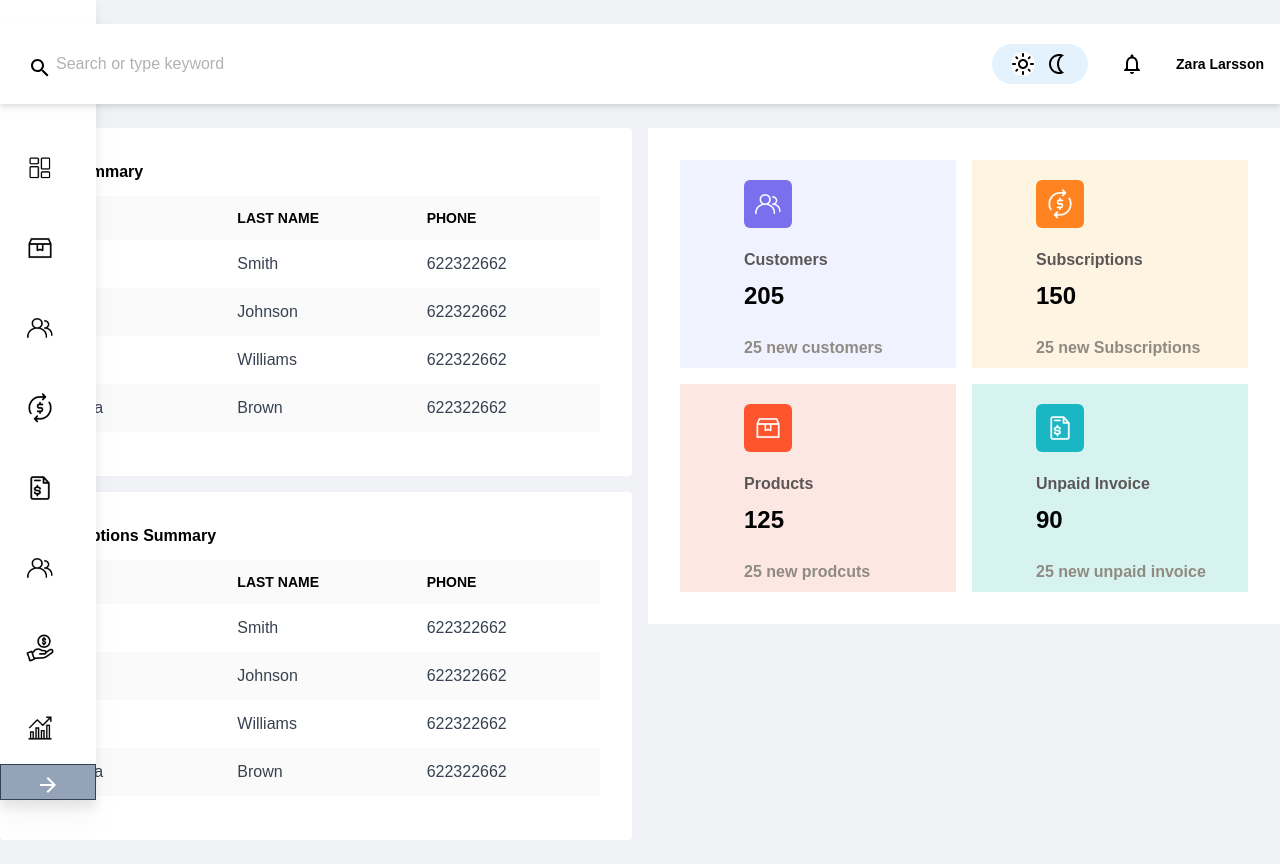
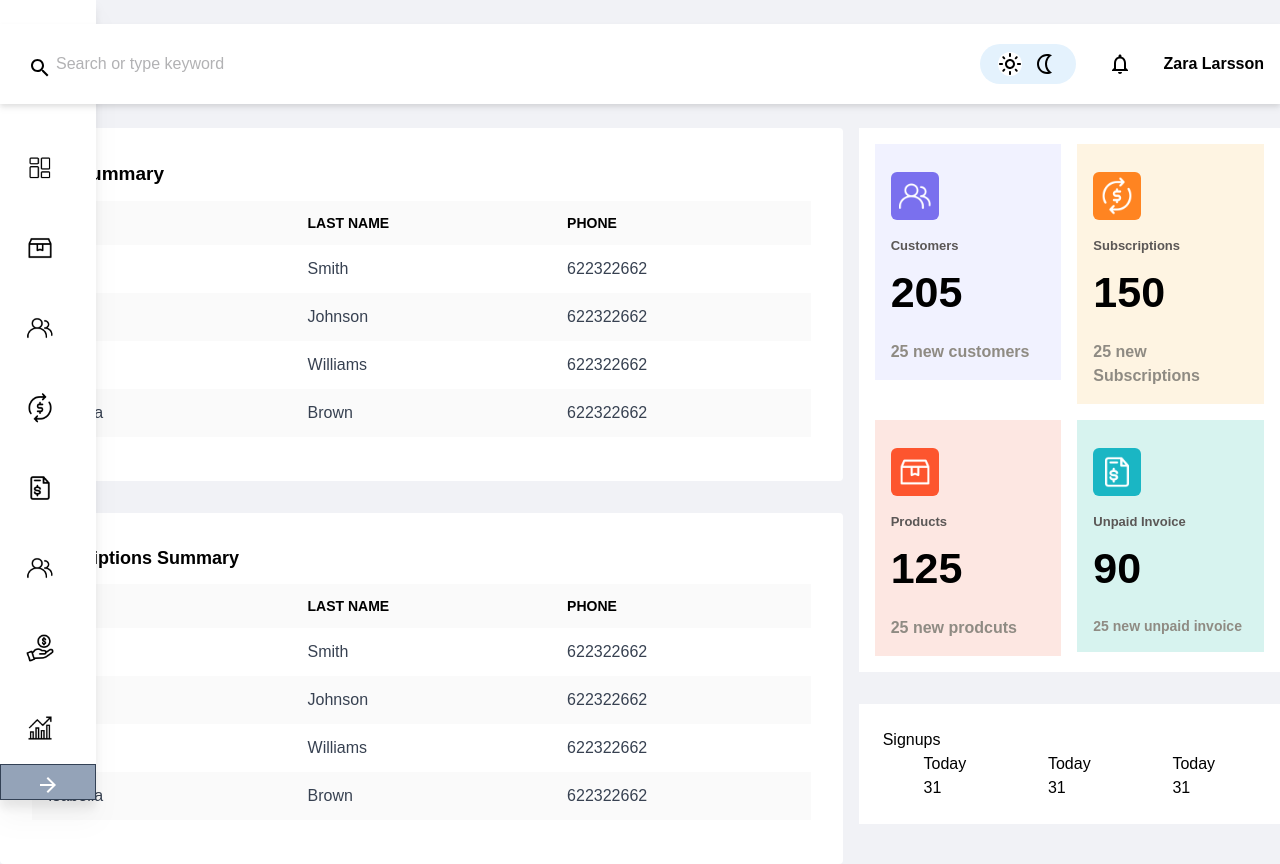
Before and after one commit to susantp/thamelui, a Next.js app: page / in a window 1280 px wide. Before the commit the page ends 840 px from the top, so only its background shows below. Built offline with nearby package versions, Linux system fonts and the light colour scheme.

Commit message:
design in progress

```diff
--- /dev/null
+++ b/components/dashboard/PlanSummary.jsx
@@ -0,0 +1,62 @@
+import React from "react";
+
+export default function PlanList() {
+  return (
+    <div className="p-8 overflow-hidden rounded bg-white border-gray-200 ">
+      <h6 className="text-[19px] font-bold">Plan Summary</h6>
+      <table class="min-w-full bg-white my-3">
+        <thead className=" bg-[#FAFAFA] text-black">
+          <tr>
+            <th class="w-1/3 text-left text-[13px] py-3 px-4 uppercase font-semibold text-sm">
+              Name
+            </th>
+            <th class="w-1/3 text-left text-[13px] py-3 px-4 uppercase font-semibold text-sm">
+              Last name
+            </th>
+            <th class="text-left text-[13px]  py-3 px-4 uppercase font-semibold text-sm">
+              Phone
+            </th>
+          </tr>
+        </thead>
+        <tbody class="text-gray-700 ">
+          <tr>
+            <td class="w-1/3 text-left  py-3 px-4">Lian</td>
+            <td class="w-1/3 text-left py-3 px-4">Smith</td>
+            <td class="text-left text-[16px]  py-3 px-4">
+              <a class="hover:text-blue-500" href="tel:622322662">
+                622322662
+              </a>
+            </td>
+          </tr>
+          <tr className=" bg-[#FAFAFA]">
+            <td class="w-1/3 text-left py-3 px-4">Emma</td>
+            <td class="w-1/3 text-left py-3 px-4">Johnson</td>
+            <td class="text-left py-3 px-4">
+              <a class="hover:text-blue-500" href="tel:622322662">
+                622322662
+              </a>
+            </td>
+          </tr>
+          <tr>
+            <td class="w-1/3 text-left py-3 px-4">Oliver</td>
+            <td class="w-1/3 text-left py-3 px-4">Williams</td>
+            <td class="text-left py-3 px-4">
+              <a class="hover:text-blue-500" href="tel:622322662">
+                622322662
+              </a>
+            </td>
+          </tr>
+          <tr className=" bg-[#FAFAFA]">
+            <td class="w-1/3 text-left py-3 px-4">Isabella</td>
+            <td class="w-1/3 text-left py-3 px-4">Brown</td>
+            <td class="text-left py-3 px-4">
+              <a class="hover:text-blue-500" href="tel:622322662">
+                622322662
+              </a>
+            </td>
+          </tr>
+        </tbody>
+      </table>
+    </div>
+  );
+}
--- /dev/null
+++ b/components/dashboard/SignupStatics.jsx
@@ -0,0 +1,23 @@
+import React from "react";
+
+export default function SignupStatics() {
+  return (
+    <div className="bg-white w-full p-6">
+      <p>Signups</p>
+      <div className="flex flex-row justify-around">
+        <div>
+          <p>Today</p>
+          <span>31</span>
+        </div>
+        <div>
+          <p>Today</p>
+          <span>31</span>
+        </div>
+        <div>
+          <p>Today</p>
+          <span>31</span>
+        </div>
+      </div>
+    </div>
+  );
+}
--- /dev/null
+++ b/components/dashboard/Statistic.jsx
@@ -0,0 +1,65 @@
+import React from "react";
+
+export default function Statistic() {
+  return (
+    <div className="bg-white p-4 ">
+      <div className="flex gap-4">
+        <div className="basis-1/2 ">
+          <div className="bg-[#f1f2ff] text-left  p-4">
+            <div className="bg-[#7a70ee]  my-3 w-12 rounded-md p-1 ">
+              <img src="/wcustomers.png" />
+            </div>
+            <p className="py-1 font-bold text-[13px] text-[#5b5756]">
+              Customers
+            </p>
+            <p className="text-[43px] font-bold">205</p>
+            <p className="pt-4 font-bold text-[#8f8b83]">25 new customers </p>
+          </div>
+        </div>
+        <div className="basis-1/2">
+          <div className="bg-[#fef4e2]  text-left p-4">
+            <div className="bg-[#ff8421]  my-3 w-12 rounded-md p-1 ">
+              <img src="/wsubscriptions.png" />
+            </div>
+            <p className="py-1 font-bold text-[13px] text-[#5b5756]">
+              Subscriptions
+            </p>
+            <p className="text-[43px] font-bold">150</p>
+            <p className="pt-4 font-bold text-[#8f8b83]">
+              25 new Subscriptions
+            </p>
+          </div>
+        </div>
+      </div>
+
+      <div className="flex gap-4 mt-4">
+        <div className="basis-1/2">
+          <div className="bg-[#fde7e2]  text-left p-4">
+            <div className="bg-[#fd552e] my-3 w-12 rounded-md p-1 ">
+              <img src="/wproducts.png" />
+            </div>
+            <p className="py-1 font-bold text-[13px] text-[#5b5756]">
+              Products
+            </p>
+            <p className="text-[43px] font-bold">125</p>
+            <p className="pt-4 font-bold text-[#8f8b83]">25 new prodcuts</p>
+          </div>
+        </div>
+        <div className="basis-1/2">
+          <div className="bg-[#d7f3ef]  text-left  p-4">
+            <div className="bg-[#1ab6c4]  my-3 w-12 rounded-md p-1 ">
+              <img src="/winvoice.png" />
+            </div>
+            <p className="py-1 font-bold text-[13px] text-[#5b5756] ">
+              Unpaid Invoice
+            </p>
+            <p className="text-[43px] font-bold">90</p>
+            <p className="pt-4 font-bold text-sm text-[#8f8b83] ">
+              25 new unpaid invoice
+            </p>
+          </div>
+        </div>
+      </div>
+    </div>
+  );
+}
--- a/components/dashboard/SubscriptionList.jsx
+++ /dev/null
@@ -1,62 +0,0 @@
-import React from 'react'
-
-export default function SubscriptionList() {
-  return (
-    <div className="p-8 overflow-hidden rounded bg-white border-gray-200 ">
-    <h6 className="text-[16px] font-bold">Subscriptions Summary</h6>
-    <table class="min-w-full bg-white my-3">
-      <thead className=" bg-[#FAFAFA] text-black">
-        <tr>
-          <th class="w-1/3 text-left py-3 px-4 uppercase font-semibold text-sm">
-            Name
-          </th>
-          <th class="w-1/3 text-left py-3 px-4 uppercase font-semibold text-sm">
-            Last name
-          </th>
-          <th class="text-left py-3 px-4 uppercase font-semibold text-sm">
-            Phone
-          </th>
-        </tr>
-      </thead>
-      <tbody class="text-gray-700">
-        <tr>
-          <td class="w-1/3 text-left py-3 px-4">Lian</td>
-          <td class="w-1/3 text-left py-3 px-4">Smith</td>
-          <td class="text-left py-3 px-4">
-            <a class="hover:text-blue-500" href="tel:622322662">
-              622322662
-            </a>
-          </td>
-        </tr>
-        <tr  className=" bg-[#FAFAFA]">
-          <td class="w-1/3 text-left py-3 px-4">Emma</td>
-          <td class="w-1/3 text-left py-3 px-4">Johnson</td>
-          <td class="text-left py-3 px-4">
-            <a class="hover:text-blue-500" href="tel:622322662">
-              622322662
-            </a>
-          </td>
-        </tr>
-        <tr>
-          <td class="w-1/3 text-left py-3 px-4">Oliver</td>
-          <td class="w-1/3 text-left py-3 px-4">Williams</td>
-          <td class="text-left py-3 px-4">
-            <a class="hover:text-blue-500" href="tel:622322662">
-              622322662
-            </a>
-          </td>
-        </tr>
-        <tr className=" bg-[#FAFAFA]">
-          <td class="w-1/3 text-left py-3 px-4">Isabella</td>
-          <td class="w-1/3 text-left py-3 px-4">Brown</td>
-          <td class="text-left py-3 px-4">
-            <a class="hover:text-blue-500" href="tel:622322662">
-              622322662
-            </a>
-          </td>
-        </tr>
-      </tbody>
-    </table>
-  </div>
-  )
-}
--- a/components/dashboard/PlanList.jsx
+++ b/components/dashboard/SubscriptionSummary.jsx
@@ -1,19 +1,19 @@
 import React from "react";
 
-export default function PlanList() {
+export default function SubscriptionList() {
   return (
     <div className="p-8 overflow-hidden rounded bg-white border-gray-200 ">
-      <h6 className="text-[16px] font-bold">Plan Summary</h6>
+      <h6 className="text-[18px] font-bold">Subscriptions Summary</h6>
       <table class="min-w-full bg-white my-3">
-        <thead className=" bg-[#FAFAFA] text-black">
+        <thead className=" bg-[#FAFAFA] text-black text-[13px]">
           <tr>
-            <th class="w-1/3 text-left py-3 px-4 uppercase font-semibold text-sm">
+            <th class="w-1/3 text-left  text-[13px] py-3 px-4 uppercase font-semibold text-sm">
               Name
             </th>
-            <th class="w-1/3 text-left py-3 px-4 uppercase font-semibold text-sm">
+            <th class="w-1/3 text-left  text-[13px] py-3 px-4 uppercase font-semibold text-sm">
               Last name
             </th>
-            <th class="text-left py-3 px-4 uppercase font-semibold text-sm">
+            <th class="text-left py-3  text-[13px] px-4 uppercase font-semibold text-sm">
               Phone
             </th>
           </tr>
@@ -28,7 +28,7 @@ export default function PlanList() {
               </a>
             </td>
           </tr>
-          <tr  className=" bg-[#FAFAFA]">
+          <tr className=" bg-[#FAFAFA]">
             <td class="w-1/3 text-left py-3 px-4">Emma</td>
             <td class="w-1/3 text-left py-3 px-4">Johnson</td>
             <td class="text-left py-3 px-4">
--- a/layouts/Navbar.jsx
+++ b/layouts/Navbar.jsx
@@ -53,7 +53,7 @@ export default function Navbar() {
             <NotificationsIcon className="cursor-pointer" onClick={onDisplay} />
           </div>
           <div>
-            <p className="font-bold">Zara Larsson</p>
+            <p className="font-bold text-[16px]">Zara Larsson</p>
           </div>
         </div>
       </nav>
--- a/layouts/Sidebar.jsx
+++ b/layouts/Sidebar.jsx
@@ -32,10 +32,10 @@ export default function Sidebar() {
 
   /************************** conditional styles start ***********************/
   const customStyle = open
-    ? "flex flex-col  w-60 fixed pt-32 bg-white border-gray-300 left-0 h-screen overflow-auto drop-shadow-xl z-40 "
-    : "flex flex-col  w-24 fixed pt-32 bg-white border-gray-300	left-0 h-screen overflow-auto drop-shadow-xl";
+    ? "flex flex-col  w-60 fixed pt-32 bg-white border-gray-300 left-0 h-screen overflow-auto drop-shadow-xl z-40 dark:bg-black dark:text-white  transition-all  duration-300 ease-in-out"
+    : "flex flex-col  w-24 fixed pt-32 bg-white border-gray-300	left-0 h-screen overflow-auto drop-shadow-xl  dark:bg-black dark:text-white transition-all  duration-300 ease-in-out";
 
-  const fontDisplay = open ? "ml-3 text-normal" : "hidden";
+  const fontDisplay = open ? "ml-3 text-[15px]" : "hidden";
 
   const toggleBtnWidth = open
     ? " flex justify-center pt-2 text-white border cursor-pointer  border-slate-700 fixed bottom-0 h-9 bg-slate-400 w-60 z-50"
--- a/pages/index.js
+++ b/pages/index.js
@@ -1,82 +1,28 @@
 import Layout from "../layouts/Layout";
 import PersonOutlineIcon from "@mui/icons-material/PersonOutline";
 import MonetizationOnIcon from "@mui/icons-material/MonetizationOn";
-import PlanList from "../components/dashboard/PlanList";
+import PlanSummary from "../components/dashboard/PlanSummary";
 import { useRecoilValue } from "recoil";
 import { themeState } from "../store/atoms";
-import SubscriptionList from "../components/dashboard/SubscriptionList";
-
+import SubscriptionSummary from "../components/dashboard/SubscriptionSummary";
+import Statistic from "../components/dashboard/Statistic";
+import SignupStatics from "../components/dashboard/SignupStatics";
 export default function Index() {
   return (
     <Layout>
       <div className="flex flex-row justify-between gap-4">
-        <div className="flex flex-col gap-4 basis-1/2 ">
+        <div className="flex flex-col gap-8 basis-4/6 ">
           <div>
-            <PlanList />
+            <PlanSummary />
           </div>
 
           <div>
-            <SubscriptionList />
+            <SubscriptionSummary />
           </div>
         </div>
-        <div className="basis-1/2">
-          <div className="bg-white p-8 ">
-            <div className="flex gap-4">
-              <div className="basis-1/2 ">
-                <div className="bg-[#f1f2ff] text-left pl-16 p-2">
-                  <div className="bg-[#7a70ee]  my-3 w-12 rounded-md p-2 " >
-                     <img src="/wcustomers.png"  />
-                  </div>
-                  <p className="py-2 font-bold text-[#5b5756]">Customers</p>
-                  <p className="text-2xl font-bold">205</p>
-                  <p className="pt-6 font-bold text-[#8f8b83]">
-                    25 new customers{" "}
-                  </p>
-                </div>
-              </div>
-              <div className="basis-1/2">
-                <div className="bg-[#fef4e2]  text-left pl-16 p-2">
-                <div className="bg-[#ff8421]  my-3 w-12 rounded-md p-2 " >
-                     <img src="/wsubscriptions.png"  />
-                  </div>
-                  <p className="py-2 font-bold text-[#5b5756]">Subscriptions</p>
-                  <p className="text-2xl font-bold">150</p>
-                  <p className="pt-6 font-bold text-[#8f8b83]">
-                    25 new Subscriptions{" "}
-                  </p>
-                </div>
-              </div>
-            </div>
-
-            <div className="flex gap-4 mt-4">
-              <div className="basis-1/2">
-                <div className="bg-[#fde7e2]  text-left pl-16 p-2">
-                <div className="bg-[#fd552e] my-3 w-12 rounded-md p-2 " >
-                     <img src="/wproducts.png"  />
-                  </div>
-                  <p className="py-2 font-bold text-[#5b5756]">Products</p>
-                  <p className="text-2xl font-bold">125</p>
-                  <p className="pt-6 font-bold text-[#8f8b83]">
-                    25 new prodcuts
-                  </p>
-                </div>
-              </div>
-              <div className="basis-1/2">
-                <div className="bg-[#d7f3ef]  text-left pl-16 p-2">
-                <div className="bg-[#1ab6c4]  my-3 w-12 rounded-md p-2 " >
-                     <img src="/winvoice.png"  />
-                  </div>
-                  <p className="py-2 font-bold text-[#5b5756] ">
-                    Unpaid Invoice
-                  </p>
-                  <p className="text-2xl font-bold">90</p>
-                  <p className="pt-6 font-bold text-[#8f8b83] ">
-                    25 new unpaid invoice{" "}
-                  </p>
-                </div>
-              </div>
-            </div>
-          </div>
+        <div className="  flex flex-col gap-8 basis-2/6">
+          <Statistic />
+          <SignupStatics/>
         </div>
       </div>
     </Layout>
```
